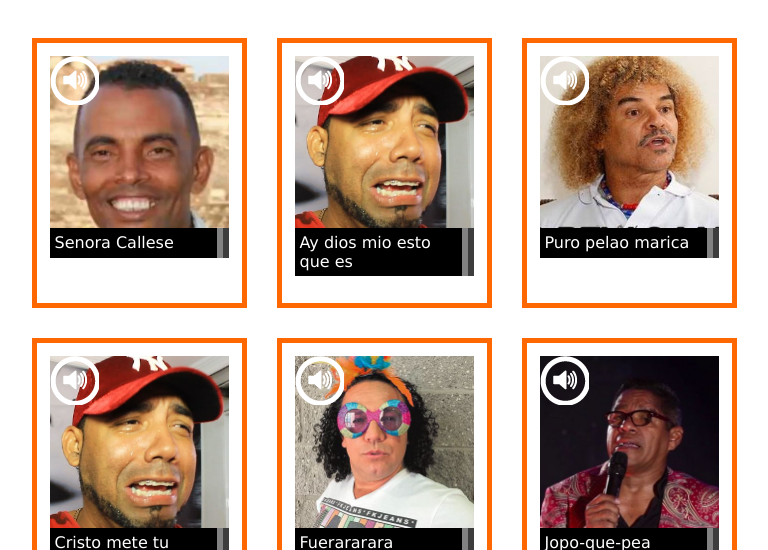
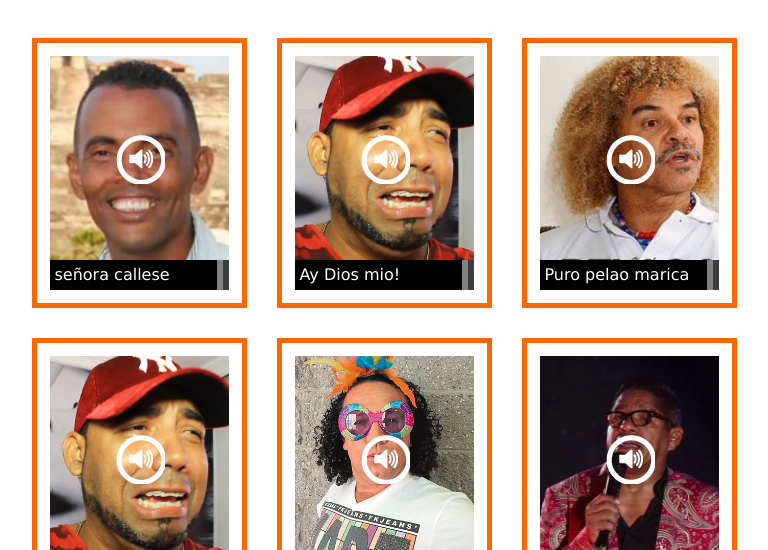
Before and after one commit to santimendoza/cartagena-sound-library, a plain HTML site: page index.html in a window 1280 px wide. Shown: the part 250-800 px from the top of the page, without its empty margins (256-1024 px from the left). Drawn offline with Linux system fonts and the light colour scheme.

Commit message:
pull data from json

```diff
--- /dev/null
+++ b/data.json
@@ -0,0 +1,44 @@
+[
+  {
+    "text": "señora callese",
+    "code": "callese",
+    "file": "callese.mp3",
+    "thumbnail": "uso.jpeg"
+  },
+  {
+    "text": "Ay Dios mio!",
+    "code": "ay-dios-mio-esto-que-es",
+    "file": "ay-dios-mio-que-es-esto.mp3",
+    "thumbnail": "fosforro.jpeg"
+  },
+  {
+    "text": "Puro pelao marica",
+    "code": "puro-pelao-marica",
+    "file": "puro-pelao-marica.mp3",
+    "thumbnail": "pibe.jpeg"
+  },
+  {
+    "text": "Cristo mete tu mano",
+    "code": "cristo-mete-tu-mano",
+    "file": "cristo-mete-tu-mano.mp3",
+    "thumbnail": "fosforro.jpeg"
+  },
+  {
+    "text": "Fuerararara",
+    "code": "fuerararara",
+    "file": "fuerararara.mp3",
+    "thumbnail": "chiki.jpeg"
+  },
+  {
+    "text": "Jopo-que-pea",
+    "code": "jopo-que-pea",
+    "file": "jopo-que-pea.mp3",
+    "thumbnail": "lucho.jpeg"
+  },
+  {
+    "text": "El Bochorno",
+    "code": "el-bochorno",
+    "file": "el-bochorno.mp3",
+    "thumbnail": "fosforro.jpeg"
+  }
+]
--- a/index.html
+++ b/index.html
@@ -12,86 +12,7 @@
   <div class="logoContainer">
     <img src="images/logo.png" alt="" class="logo" />
   </div>
-  <div id="soundTitles" class="soundTitles">
-    <div class="soundItem" data-ref="callese">
-      <div class="soundItemPicture" style="background-image: url(images/uso.jpeg)">
-        <img src="images/sound-icon.png" alt="sound icon" />
-      </div>
-      <div class="soundItemText">
-        <span>Senora Callese</span>
-        <span>&nbsp</span>
-        <span>&nbsp</span>
-      </div>
-    </div>
-    <div class="soundItem" data-ref="ay-dios-mio-esto-que-es">
-      <div class="soundItemPicture" style="background-image: url(images/fosforro.jpeg)">
-        <img src="images/sound-icon.png" alt="sound icon" />
-      </div>
-      <div class="soundItemText">
-        <span>Ay dios mio esto que es</span>
-        <span>&nbsp</span>
-        <span>&nbsp</span>
-      </div>
-    </div>
-    <div class="soundItem" data-ref="puro-pelao-marica">
-      <div class="soundItemPicture" style="background-image: url(images/pibe.jpeg)">
-        <img src="images/sound-icon.png" alt="sound icon" />
-      </div>
-      <div class="soundItemText">
-        <span>Puro pelao marica</span>
-        <span>&nbsp</span>
-        <span>&nbsp</span>
-      </div>
-    </div>
-    <div class="soundItem" data-ref="cristo-mete-tu-mano">
-      <div class="soundItemPicture" style="background-image: url(images/fosforro.jpeg)">
-        <img src="images/sound-icon.png" alt="sound icon" />
-      </div>
-      <div class="soundItemText">
-        <span>Cristo mete tu mano</span>
-        <span>&nbsp</span>
-        <span>&nbsp</span>
-      </div>
-    </div>
-    <div class="soundItem" data-ref="fuerararara">
-      <div class="soundItemPicture" style="background-image: url(images/chiki.jpeg)">
-        <img src="images/sound-icon.png" alt="sound icon" />
-      </div>
-      <div class="soundItemText">
-        <span>Fuerararara</span>
-        <span>&nbsp</span>
-        <span>&nbsp</span>
-      </div>
-    </div>
-    <div class="soundItem" data-ref="jopo-que-pea">
-      <div class="soundItemPicture" style="background-image: url(images/lucho.jpeg)">
-        <img src="images/sound-icon.png" alt="sound icon" />
-      </div>
-      <div class="soundItemText">
-        <span>Jopo-que-pea</span>
-        <span>&nbsp</span>
-        <span>&nbsp</span>
-      </div>
-    </div>
-    <div class="soundItem" data-ref="el-bochorno">
-      <div class="soundItemPicture" style="background-image: url(images/fosforro.jpeg)">
-        <img src="images/sound-icon.png" alt="sound icon" />
-      </div>
-      <div class="soundItemText">
-        <span>El Bochorno</span>
-        <span>&nbsp</span>
-        <span>&nbsp</span>
-      </div>
-    </div>
-  </div>
-
-  <audio data-ref="callese" src="media/callese.mp3" type="audio/mp3"></audio>
-  <audio data-ref="ay-dios-mio-esto-que-es" src="media/ay-dios-mio-que-es-esto.mp3" type="audio/mp3"></audio>
-  <audio data-ref="cristo-mete-tu-mano" src="media/cristo-mete-tu-mano.mp3" type="audio/mp3"></audio>
-  <audio data-ref="puro-pelao-marica" src="media/puro-pelao-marica.mp3" type="audio/mp3"></audio>
-  <audio data-ref="fuerararara" src="media/fuerararara.mp3" type="audio/mp3"></audio>
-  <audio data-ref="jopo-que-pea" src="media/jopo-que-pea.mp3" type="audio/mp3"></audio>
-  <audio data-ref="el-bochorno" src="media/el-bochorno.mp3" type="audio/mp3"></audio>
+  <div id="soundTitles" class="soundTitles"></div>
   <script src="script.js"></script>
 </body>
 
--- a/script.js
+++ b/script.js
@@ -1,3 +1,14 @@
+(function () {
+  const loadData = () => {
+    const request = new XMLHttpRequest();
+    request.open('get', 'data.json', false);
+    request.send();
+    if (request.status !== 200) {
+      return [];
+    }
+    return JSON.parse(request.responseText);
+  }
+
   const stopAllSounds = () => {
     const audios = document.querySelectorAll("audio");
     audios.forEach(audio => {
@@ -6,11 +17,36 @@ const stopAllSounds = () => {
     })
   }
 
-(function(){
+  const renderItems = () => {
+    const soundItems = loadData();
+    const mappedItems = soundItems.map(item => {
+      const { text, code, file, thumbnail } = item;
+      return `
+      <div class="soundItem" data-ref="${code}">
+        <div class="soundItemPicture" style="background-image: url(images/${thumbnail})">
+          <img src="images/sound-icon.png" alt="sound icon" />
+        </div>
+        <div class="soundItemText">
+          <span>${text}</span>
+          <span>&nbsp</span>
+          <span>&nbsp</span>
+        </div>
+      </div>
+      <audio data-ref="${code}" src="media/${file}" type="audio/mp3"></audio>
+      `;
+    })
+
+    document.querySelector('#soundTitles').innerHTML = mappedItems.join('');
+  }
+
+  const init = () => {
+
+    renderItems();
+
     const soundTitles = document.querySelectorAll("#soundTitles div");
     soundTitles.forEach(sound => {
       const dataRef = sound.getAttribute("data-ref");
-    if(!dataRef) {
+      if (!dataRef) {
         return;
       }
       sound.addEventListener("click", (e) => {
@@ -20,4 +56,7 @@ const stopAllSounds = () => {
         audio.play();
       })
     })
+  }
+
+  init();
 }())
--- a/style.css
+++ b/style.css
@@ -26,10 +26,17 @@ html, body {
 }
 
 .soundItemPicture {
+  position: relative;
   width: 179px;
-  height: 172px;
+  height: 87%;
   background-size: cover;
   background-repeat: no-repeat;
+}
+
+.soundItemPicture img {
+  position: absolute;
+  left: 37%;
+  top: 39%;
 }
 
 .soundItemText {
```
Lines whose indentation alone changed are shown as unchanged.
